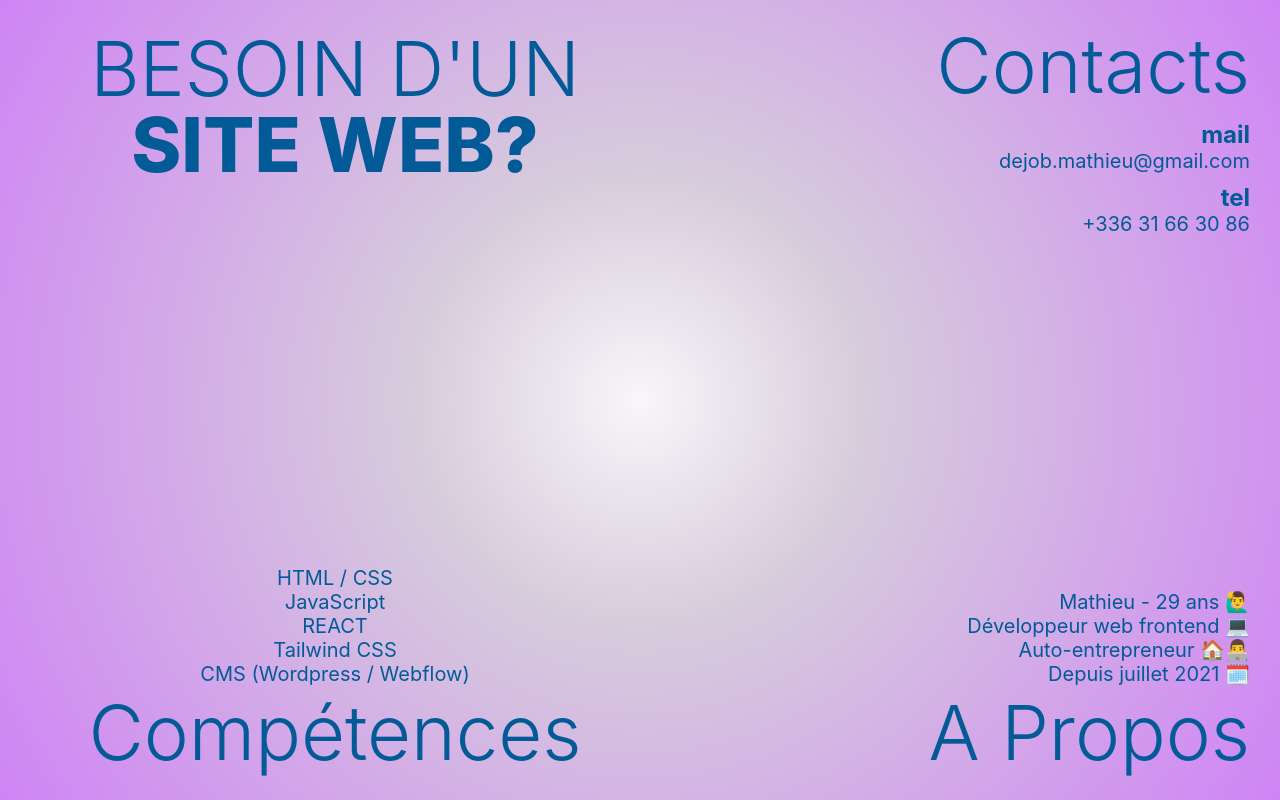
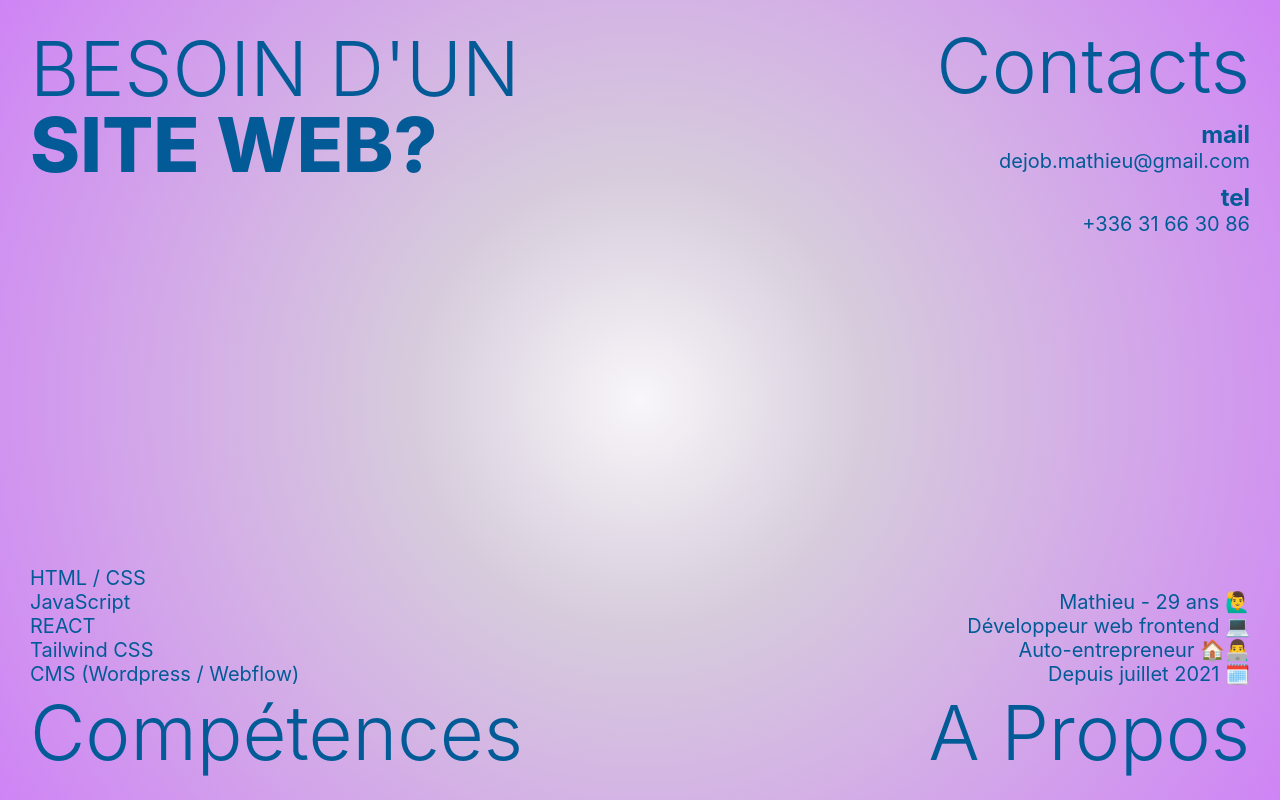
Before and after one commit to mathieudejob/mathieudejob.github.io, a React (Create React App) app: page / in a window 1280 px wide. Built offline with nearby package versions, Linux system fonts and the light colour scheme.

Commit message:
Fix text alignement of left text

```diff
--- a/src/assets/styles/App-min-1024px.css
+++ b/src/assets/styles/App-min-1024px.css
@@ -25,6 +25,7 @@
   /* ------------- */
   .titleContainer {
     padding-top: 0px;
+    text-align: start;
   }
 
   h1 {
@@ -41,6 +42,7 @@
     align-self: flex-end;
     flex-direction: none;
     justify-content: none;
+    text-align: start;
   }
 
   .skills h2 {
```
